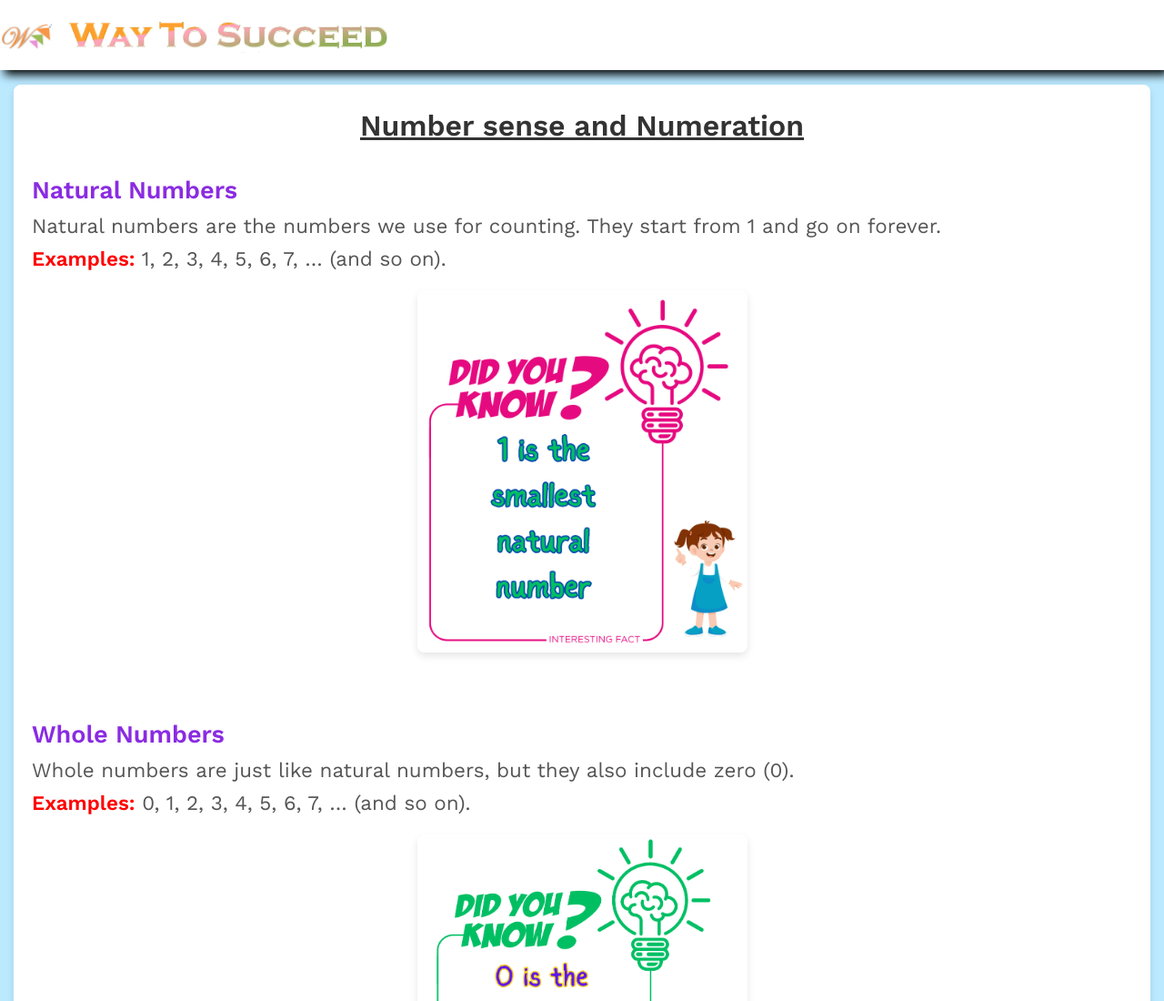
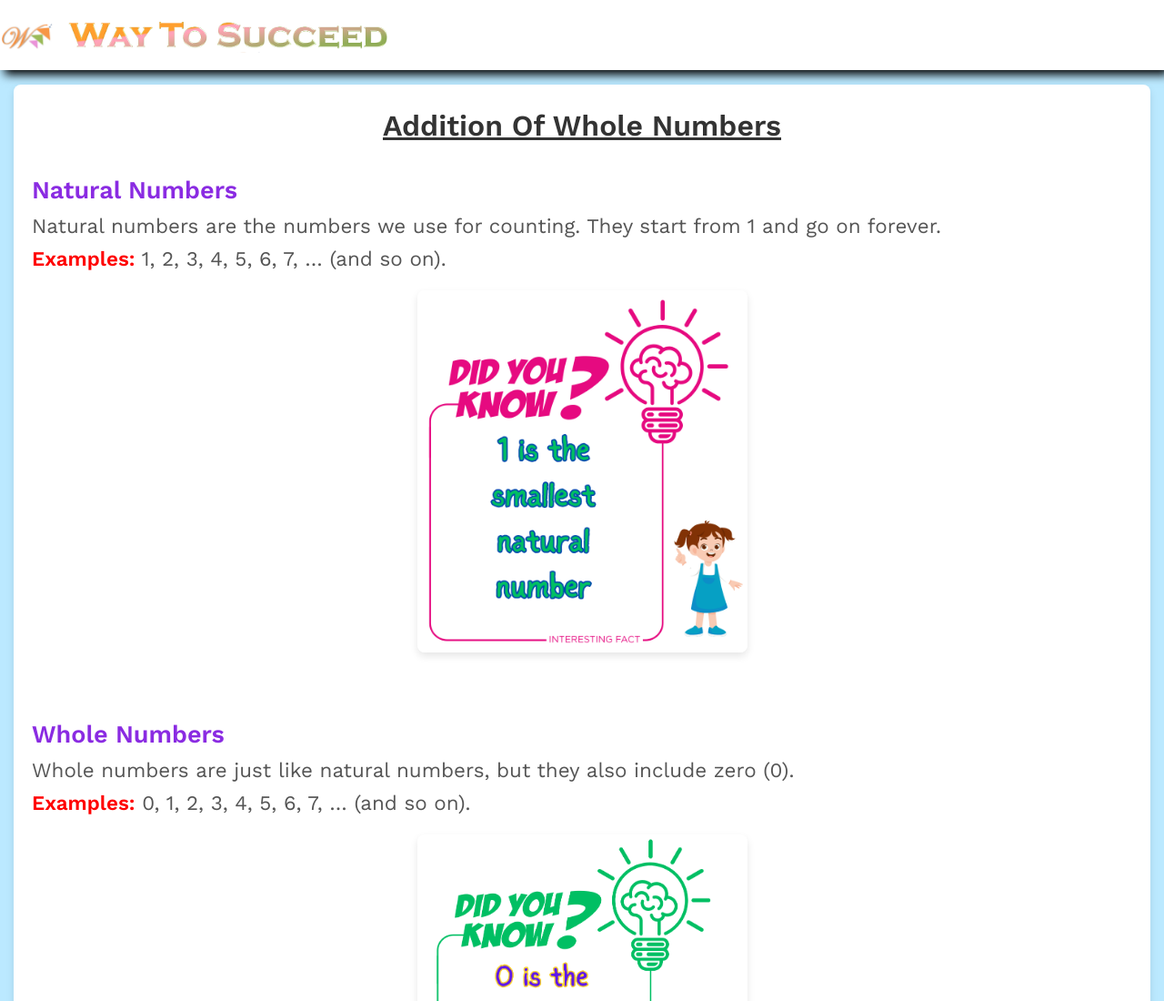
Before and after one commit to waytosucceed/G6C1_AC3_MATH, a plain HTML site: page index.html in a window 1280 px wide. Shown: the top 1100 px of the page at 91% size. Drawn offline with nearby package versions, Linux system fonts and the light colour scheme.

Commit message:
Update index.html

```diff
--- a/index.html
+++ b/index.html
@@ -199,7 +199,7 @@
 
       <div class="content-container">
 
-          <div class="lesson-title">Number sense and Numeration</div>
+          <div class="lesson-title">Addition Of Whole Numbers</div>
           <div class="lesson-content">
             <div>
               <h2 style="color: blueviolet;">Natural Numbers</h2>
```
